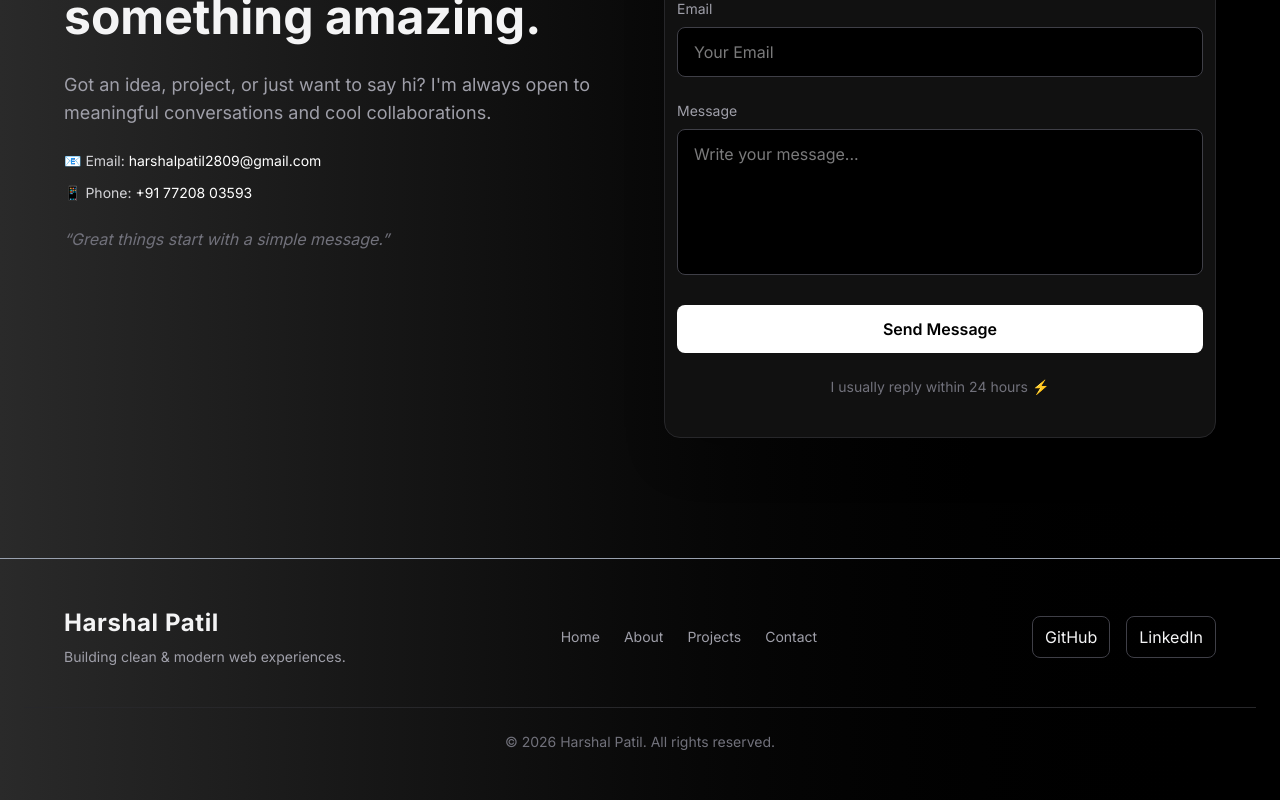
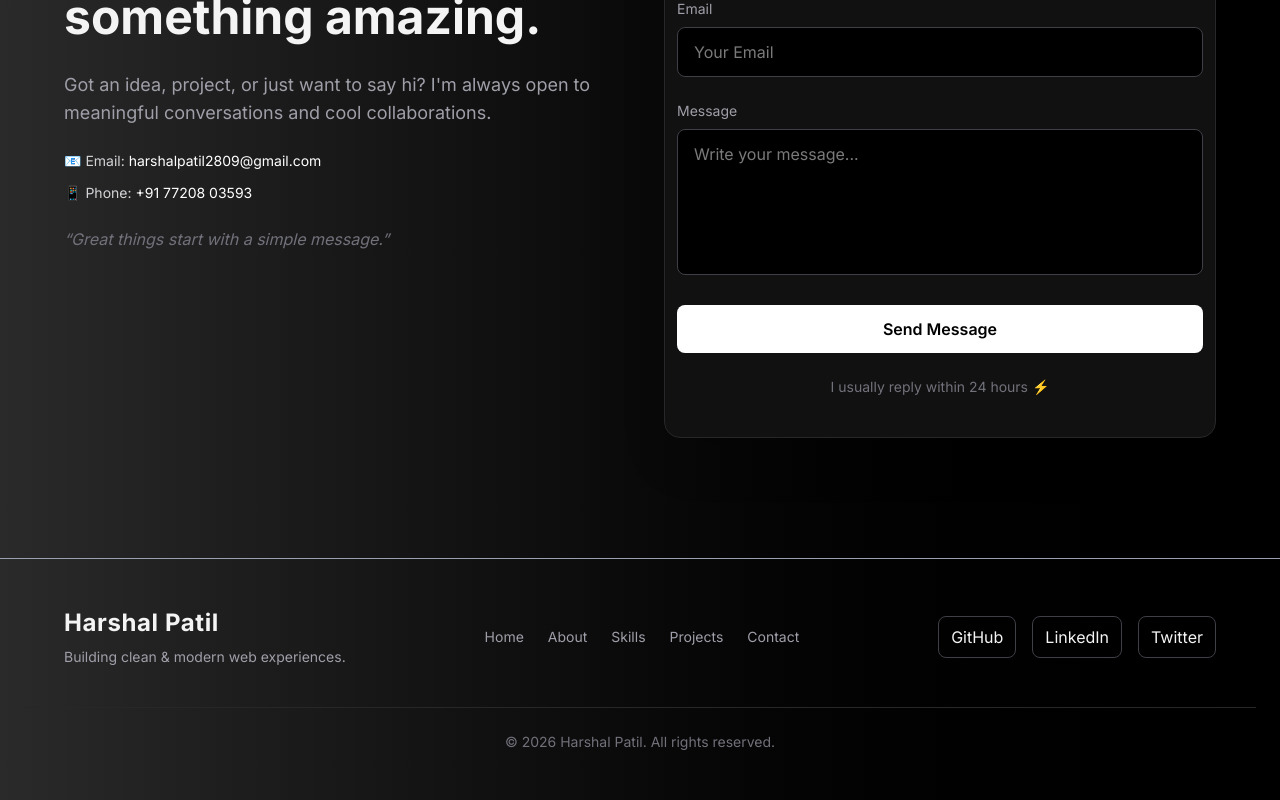
Before and after one commit to harshalpatil2809/New-Portfolio, a Next.js app: page / in a window 1280 px wide. Shown: the part 3810-4610 px from the top of the page. Built offline with nearby package versions, Linux system fonts and the light colour scheme.

Commit message:
fotter edit

```diff
--- a/src/app/components/Footer.tsx
+++ b/src/app/components/Footer.tsx
@@ -19,6 +19,7 @@ const Footer = () => {
         <div className="flex gap-6 text-sm text-zinc-400">
           <a href="#home" className="hover:text-white transition">Home</a>
           <a href="#about" className="hover:text-white transition">About</a>
+          <a href="#skills" className="hover:text-white transition">Skills</a>
           <a href="#projects" className="hover:text-white transition">Projects</a>
           <a href="#contact" className="hover:text-white transition">Contact</a>
         </div>
@@ -27,15 +28,24 @@ const Footer = () => {
         <div className="flex gap-4">
           <Link
             href="https://github.com/harshalpatil2809"
+            target="_blank"
             className="border border-zinc-700 px-3 py-2 rounded-lg hover:bg-white hover:text-black transition"
           >
             GitHub
           </Link>
           <Link
             href="https://www.linkedin.com/in/harshal-patil-56a0b2293/"
+            target="_blank"
             className="border border-zinc-700 px-3 py-2 rounded-lg hover:bg-white hover:text-black transition"
           >
             LinkedIn
+          </Link>
+          <Link
+            href="https://x.com/Patil_Harshal_5"
+            target="_blank"
+            className="border border-zinc-700 px-3 py-2 rounded-lg hover:bg-white hover:text-black transition"
+          >
+            Twitter
           </Link>
         </div>
       </div>
```
